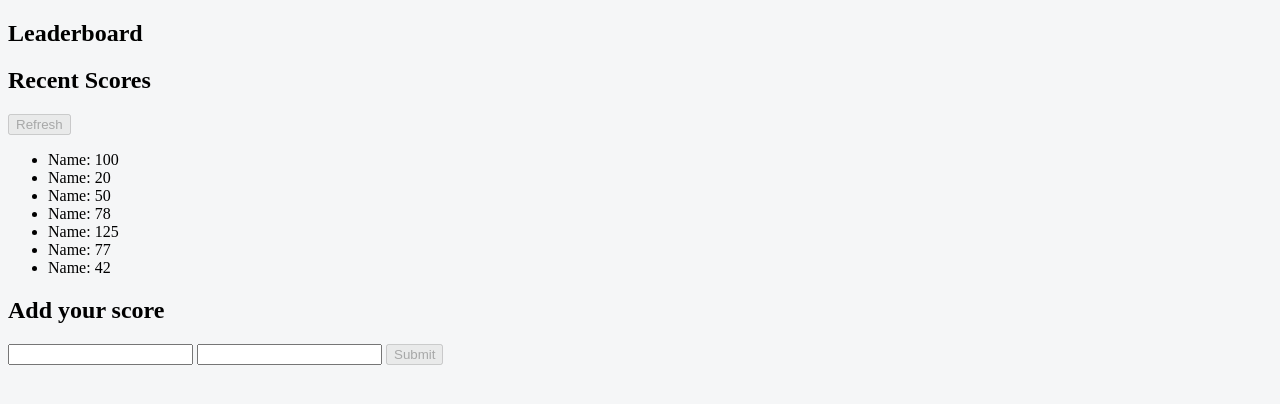
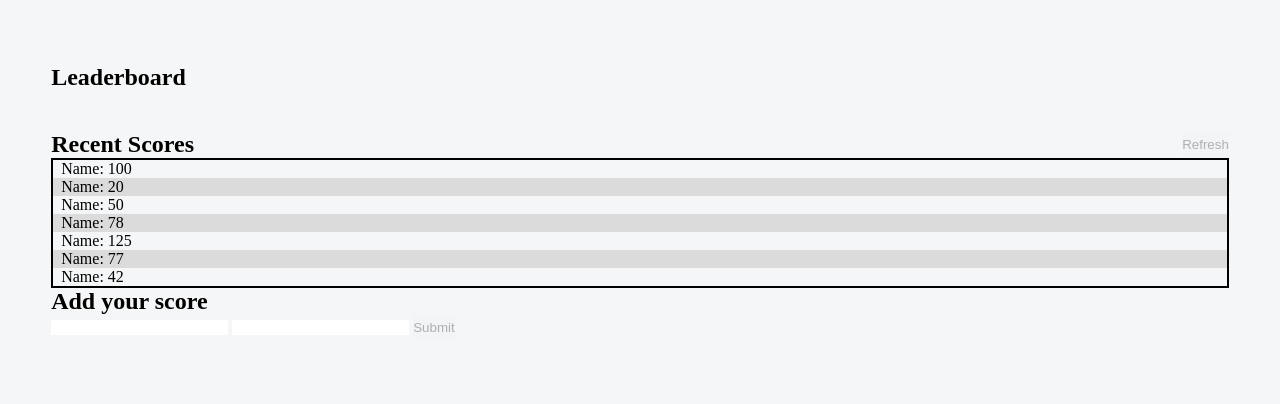
Before and after one commit to leopiresgoss/leaderboard, a website built with webpack: page src/index.html in a window 1280 px wide. Built offline with nearby package versions, Linux system fonts and the light colour scheme.

Commit message:
Style container and recent scores section

```diff
--- a/src/style.css
+++ b/src/style.css
@@ -1,3 +1,41 @@
+* {
+  box-sizing: border-box;
+  margin: 0;
+  padding: 0;
+  border: 0;
+}
+
 body {
-  background: #F5F6F7;
+  background: #f5f6f7;
+  padding: 8vh 4vw;
 }
+
+button {
+  height: 24px;
+}
+
+li {
+  list-style: none;
+}
+
+.container {
+  margin-top: 40px;
+}
+
+.section-head {
+  display: flex;
+  align-items: center;
+  justify-content: space-between;
+}
+
+.scores {
+  border: 2px solid black;
+}
+
+.scores li {
+  padding-left: 8px;
+}
+
+.scores li:nth-child(even) {
+  background-color: rgb(219, 219, 219);
+}
```
